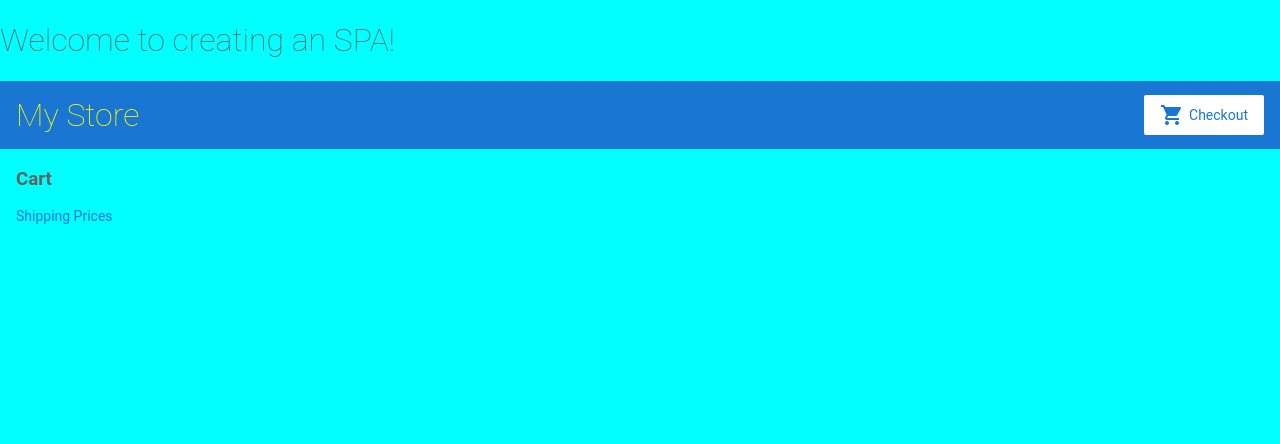
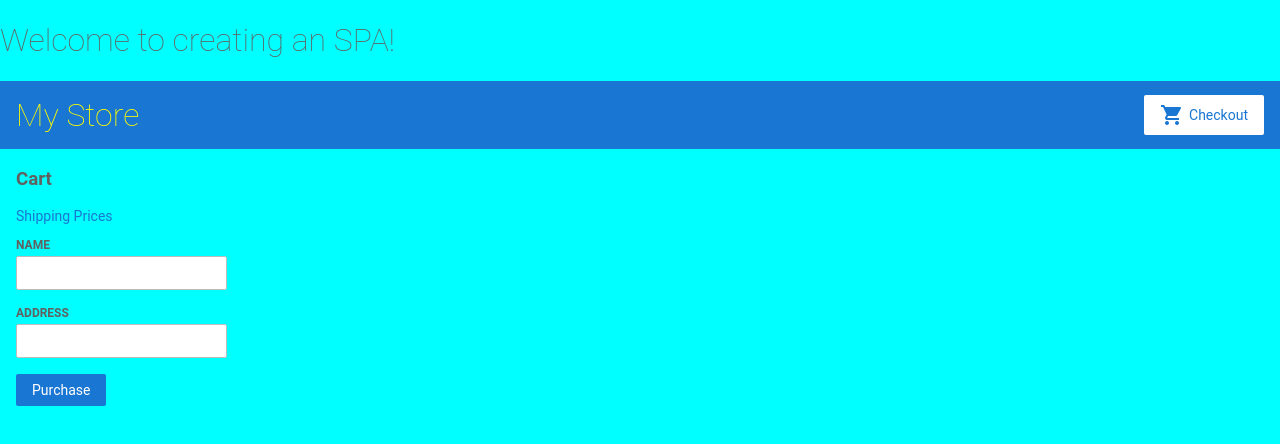
Before and after one commit to mastrong24/angular-week4-Getting-Started, an Angular app: page /cart in a window 1280 px wide. Shown: the top 444 px of the page. Built offline with nearby package versions, Linux system fonts and the light colour scheme.

Commit message:
3 files modified

```diff
--- a/src/app/cart/cart.component.html
+++ b/src/app/cart/cart.component.html
@@ -5,6 +5,26 @@
 </p>
 
 <div class="cart-item" *ngFor="let item of items">
-  <span>{{ item.name }}</span>
+  <span>{{ item.name }} </span>
   <span>{{ item.price | currency }}</span>
 </div>
+
+<form [formGroup]="checkoutForm" (ngSubmit)="onSubmit()">
+
+  <div>
+    <label for="name">
+      Name
+    </label>
+    <input id="name" type="text" formControlName="name">
+  </div>
+
+  <div>
+    <label for="address">
+      Address
+    </label>
+    <input id="address" type="text" formControlName="address">
+  </div>
+
+  <button class="button" type="submit">Purchase</button>
+
+</form>
--- a/src/app/cart/cart.component.ts
+++ b/src/app/cart/cart.component.ts
@@ -1,5 +1,6 @@
 import { Component } from '@angular/core';
 import { CartService } from '../cart.service';
+import { FormBuilder } from '@angular/forms';
 
 @Component({
   selector: 'app-cart',
@@ -10,9 +11,21 @@
 
   items = this.cartService.getItems();
 
+  checkoutForm = this.formBuilder.group({
+    name: '',
+    address: ''
+  });
 
   constructor(
-    private cartService: CartService
+    private cartService: CartService,
+    private formBuilder: FormBuilder
   ) { }
 
+  onSubmit(): void {
+    // Process checkout data here
+    this.items = this.cartService.clearCart();
+    console.warn('Your order has been submitted', this.checkoutForm.value);
+    this.checkoutForm.reset();
+  }
+
 }
--- a/src/app/product-alerts/product-alerts.component.ts
+++ b/src/app/product-alerts/product-alerts.component.ts
@@ -8,6 +8,6 @@
 })
 export class ProductAlertsComponent {
   // property product should be passed as input from the parent component.
-@Input() product! : Product;
+@Input() product !: Product;
 @Output() notifyEventEmitterInChild = new EventEmitter();
 }
```
